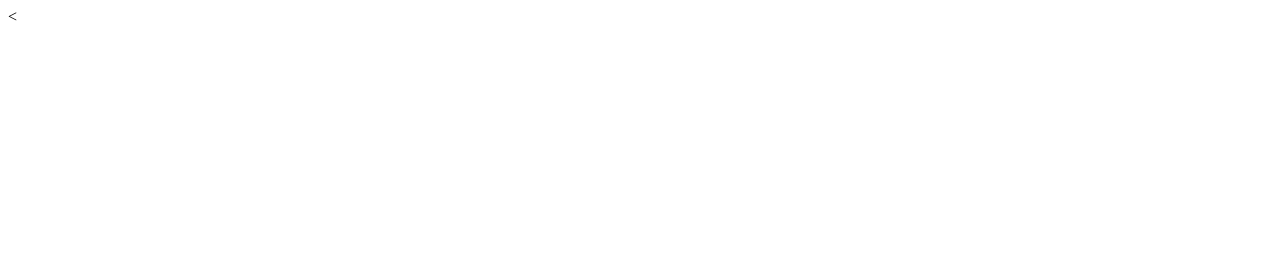
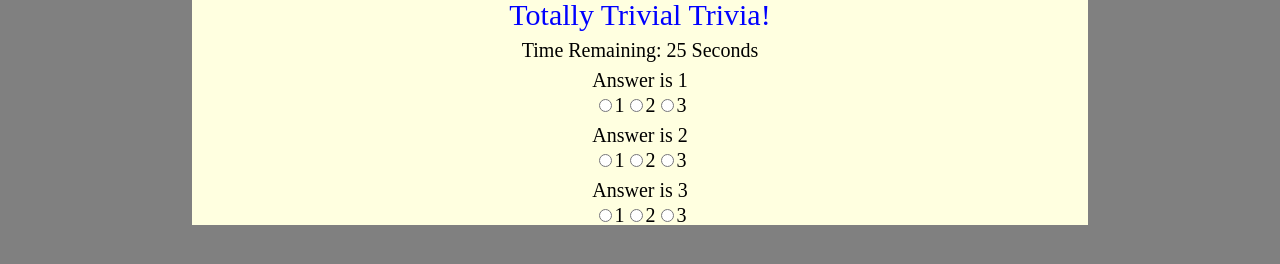
Before and after one commit to tsberry/TriviaGame, a plain HTML site: page index.html in a window 1280 px wide. Drawn offline with nearby package versions, Linux system fonts and the light colour scheme.

Commit message:
Created files and added basic functionality

```diff
--- /dev/null
+++ b/assets/css/reset.css
@@ -0,0 +1,48 @@
+/* http://meyerweb.com/eric/tools/css/reset/
+   v2.0 | 20110126
+   License: none (public domain)
+*/
+
+html, body, div, span, applet, object, iframe,
+h1, h2, h3, h4, h5, h6, p, blockquote, pre,
+a, abbr, acronym, address, big, cite, code,
+del, dfn, em, img, ins, kbd, q, s, samp,
+small, strike, strong, sub, sup, tt, var,
+b, u, i, center,
+dl, dt, dd, ol, ul, li,
+fieldset, form, label, legend,
+table, caption, tbody, tfoot, thead, tr, th, td,
+article, aside, canvas, details, embed,
+figure, figcaption, footer, header, hgroup,
+menu, nav, output, ruby, section, summary,
+time, mark, audio, video {
+	margin: 0;
+	padding: 0;
+	border: 0;
+	font-size: 100%;
+	font: inherit;
+	vertical-align: baseline;
+}
+/* HTML5 display-role reset for older browsers */
+article, aside, details, figcaption, figure,
+footer, header, hgroup, menu, nav, section {
+	display: block;
+}
+body {
+	line-height: 1;
+}
+ol, ul {
+	list-style: none;
+}
+blockquote, q {
+	quotes: none;
+}
+blockquote:before, blockquote:after,
+q:before, q:after {
+	content: '';
+	content: none;
+}
+table {
+	border-collapse: collapse;
+	border-spacing: 0;
+}
--- a/assets/css/style.css
+++ b/assets/css/style.css
@@ -0,0 +1,29 @@
+body {
+    background-color: gray;
+    text-align: center;
+}
+
+.wrapper {
+    width: 70%;
+    margin: 0 auto;
+    background-color: lightyellow;
+}
+
+header {
+    color: blue;
+    font-size: 30px;
+    margin-bottom: 10px;
+}
+
+#timer {
+    font-size: 20px;
+}
+
+.question {
+    font-size: 20px;
+    margin: 10px;
+}
+
+.q-header {
+    margin: 5px;
+}
--- a/assets/javascript/app.js
+++ b/assets/javascript/app.js
@@ -0,0 +1,50 @@
+function Question(q, a, c, id) {
+    this.question = q;
+    this.answers = a;
+    this.correct = c;
+    this.qid = id;
+
+    this.display = function () {
+        var questionDisplay = $("<div class=\"question\" id=\"" + this.qid + "\">");
+        questionDisplay.append("<div class=\"q-header\">" + this.question + "</div>");
+        var answersDisplay = questionDisplay.append("<div id=\"" + this.qid + "-answers\">" + "</div>");
+        for(var i = 0; i < this.answers.length; i++) {
+            var answer = this.answers[i];
+            answersDisplay.append("<input type=\"radio\" name = \"" + this.qid + "\" id=\"" + answer + "\"" + "value=\"" + answer + "\">");
+            answersDisplay.append("<label for=\"" + answer + "\">" + answer + "</label>");
+        }
+        return questionDisplay;
+    };
+}
+
+$("#questions").submit(function(event) {
+    var answers = $(this).serializeArray();
+    var numCorrect = 0;
+    for(var i = 0; i < questions.length; i++) {
+        if(questions[i].correct === answers[i].value) {
+            numCorrect++;
+        }
+    }
+    $("main").html("<div id=\"result\">You got " + numCorrect + " out of " + questions.length + " questions correct!</div>");
+});
+
+var q1 = new Question("Answer is 1",["1","2","3"],"1","q1");
+var q2 = new Question("Answer is 2",["1","2","3"],"2","q2");
+var q3 = new Question("Answer is 3",["1","2","3"],"3","q3");
+var questions = [q1,q2,q3];
+for(var i = 0; i < questions.length; i++) {
+    $("#questions").append(questions[i].display());
+}
+var time = 30;
+$("#time").html(time);
+
+setInterval(function() {
+    if(time > 0) {
+        time--;
+        $("#time").html(time);
+    }
+}, 1000);
+
+setTimeout(function() {
+    $("#questions").submit();
+}, 30000);
--- a/index.html
+++ b/index.html
@@ -1,14 +1,30 @@
-<<!DOCTYPE html>
+<!DOCTYPE html>
 <html>
 
 <head>
     <title>Page Title</title>
     <meta name="viewport" content="width=device-width, initial-scale=1">
-        <link rel="stylesheet" type="text/css" media="screen" href="assets/css/style.css" />
+    <link rel="stylesheet" href="assets/css/reset.css">
+    <link rel="stylesheet" href="assets/css/style.css">
 </head>
 
 <body>
+    <div class="wrapper">
+        <header>
+            <h1>
+                Totally Trivial Trivia!
+            </h1>
+        </header>
+        <main>
+            <div id="timer">
+                Time Remaining:
+                <span id="time"></span> Seconds
+            </div>
+            <form id="questions">
 
+            </form>
+        </main>
+    </div>
     <script src="https://code.jquery.com/jquery-3.3.1.min.js" integrity="sha256-FgpCb/KJQlLNfOu91ta32o/NMZxltwRo8QtmkMRdAu8="
         crossorigin="anonymous"></script>
     <script src="assets/javascript/app.js"></script>
```
Lines whose indentation alone changed are shown as unchanged.
